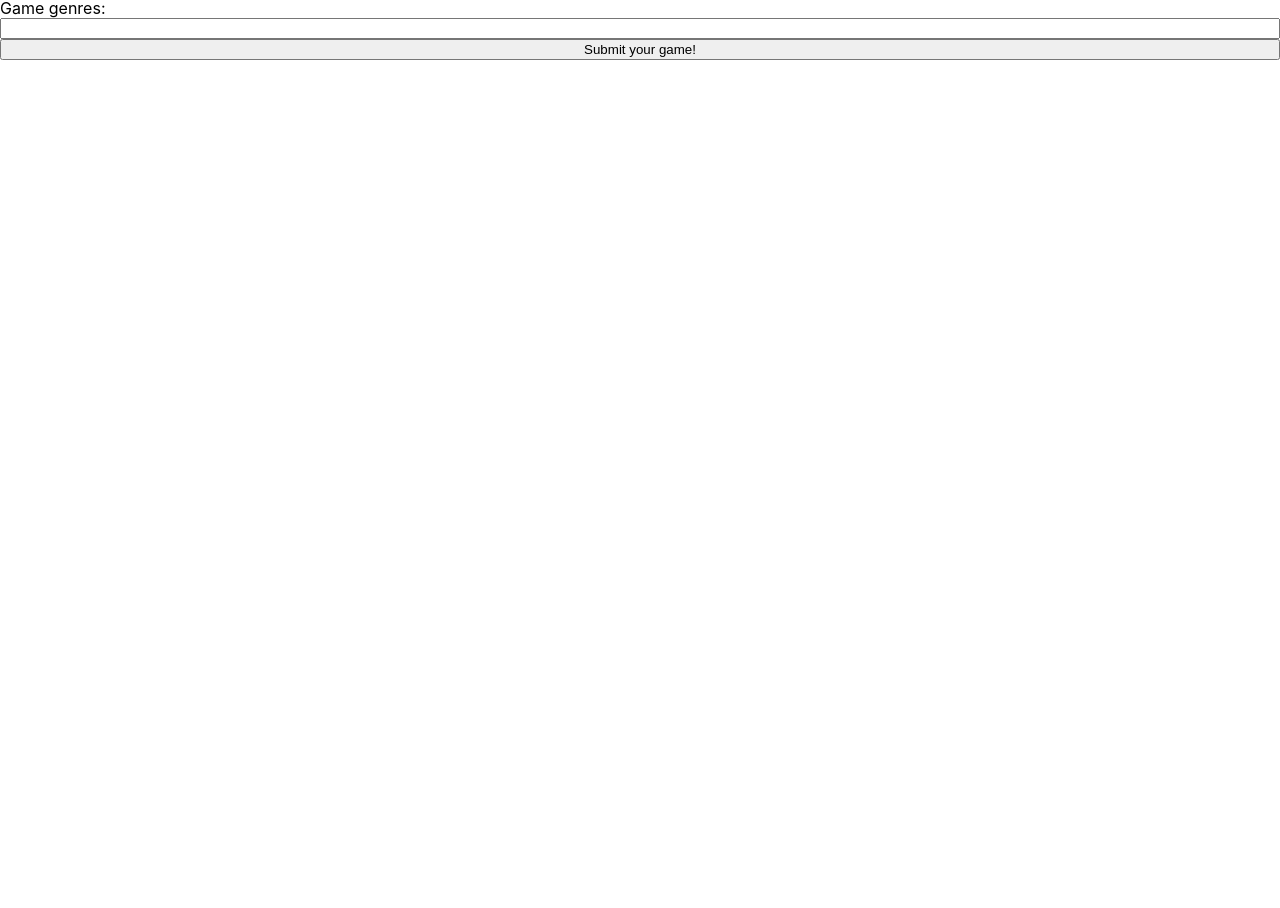
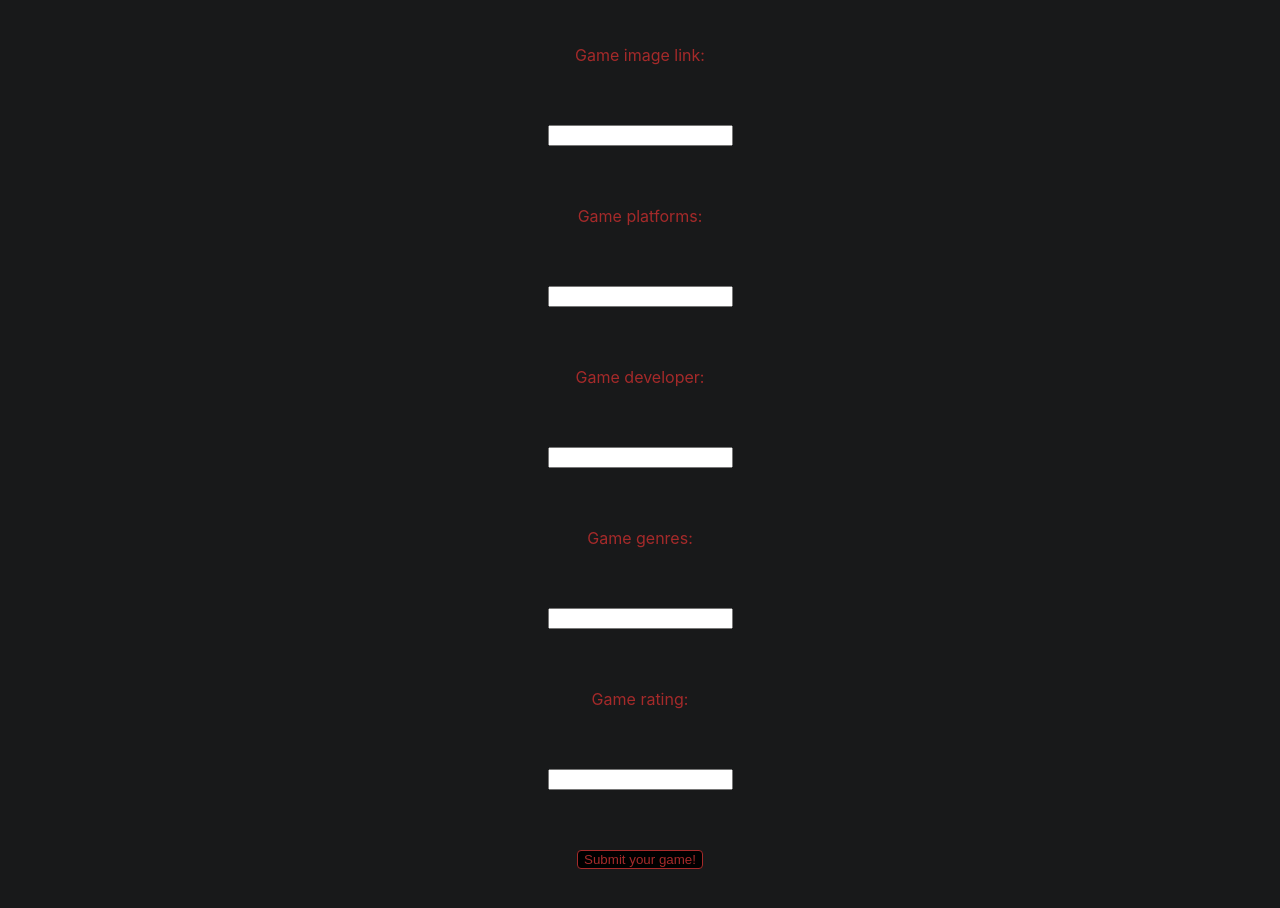
Before and after one commit to Nimeroo/Lets-Play, a React (Create React App) app in the folder client/: page /game-form in a window 1280 px wide. Shown: the part 166-1074 px from the top of the page. Before the commit the page ends 800 px from the top, so only its background shows below. Built offline with nearby package versions, Linux system fonts and the light colour scheme; no server answers.

Commit message:
Post Request Working and CSS added

```diff
--- a/client/src/App.css
+++ b/client/src/App.css
@@ -1,12 +1,123 @@
+html {
+  background-color: #18191a;
+  width: 100%;
+}
+
+body {
+  display: flex;
+  justify-items: center;
+  height: 100%;
+}
+
+#root {
+  display: flex;
+  justify-items: center;
+  width: 100%;
+  height: 100%;
+}
+
+.main {
+  display: flex;
+  align-items: center;
+  justify-items: center;
+  height: 100%;
+  width: 100%;
+}
+
+.game-list {
+  display: flex;
+  justify-content: right;
+  flex-direction: row;
+  flex-wrap: wrap;
+}
+
+.game-display-container {
+  margin: 30px;
+  display: flex;
+  background-color: black;
+  border: solid;
+  color: brown;
+  border-color: brown;
+  flex-direction: column;
+  align-items: center;
+  justify-content: center;
+  height: 300px;
+  width: 250px;
+  border-width: 1px;
+  border-radius: 4px;
+  box-shadow: 2px 2px brown;
+}
+
 .game-list-images {
-  height: 300px;
-  width: 300px;
+  height: 150px;
+  width: 150px;
+}
+
+.genre-list {
+  display: flex;
+  flex-direction: column;
+  justify-self: left;
+  width: 190px;
+  height: 100%;
+  background-color: black;
+}
+
+.genre-button {
+  color: brown;
+  background-color: black;
+  border: solid;
+  border-width: 1px;
+  border-radius: 4px;
+  border-color: brown;
+  margin: 55px;
+}
+
+#new-game-button {
+  color: brown;
+  background-color: black;
+  width: 100px;
+  height: 100px;
+  border: solid;
+  border-width: 1px;
+  border-radius: 4px;
+  border-color: brown;
+}
+
+#new-game-button-container {
+  display: flex;
+  align-items: center;
+  text-decoration: none;
+}
+
+.form-container {
+  display: flex;
+  align-items: center;
+  justify-items: center;
+  width: inherit;
+  height: inherit;
 }
 
 .form {
   display: flex;
-  align-content: center;
+  color: brown;
+  align-items: center;
+  justify-items: center;
   flex-direction: column;
-  align-content: space-around;
-  padding: auto;
+  align-items: center;
+  width: 100%;
+  height: 100%;
+  margin: 20px;
 }
+
+.form > * {
+  margin: 30px;
+}
+
+#game-submit-button {
+  color: brown;
+  background-color: black;
+  border: solid;
+  border-width: 1px;
+  border-radius: 4px;
+  border-color: brown;
+}
--- a/client/src/App.js
+++ b/client/src/App.js
@@ -24,7 +24,7 @@ function App() {
   console.log(gameList);
 
   return (
-    <div>
+    <div className="main">
       <Route path="/game-form">
         <Form />
       </Route>
--- a/client/src/Components/Form.jsx
+++ b/client/src/Components/Form.jsx
@@ -5,9 +5,10 @@ import { Link } from "react-router-dom";
 function Form() {
   const [gameName, setGameName] = useState("");
   const [gameImage, setGameImage] = useState("");
-  const [gamePlatforms, setGamePlatforms] = useState([]);
+  const [gamePlatforms, setGamePlatforms] = useState("");
   const [gameDevelop, setGameDevelop] = useState("");
-  const [gameGenres, setGameGenres] = useState([]);
+  const [gameGenres, setGameGenres] = useState("");
+  const [gameRating, setGameRating] = useState("");
 
   const handleSubmit = async (e) => {
     e.preventDefault();
@@ -18,17 +19,22 @@ function Form() {
       platforms: gamePlatforms,
       developer: gameDevelop,
       genres: gameGenres,
+      rating: gameRating,
     };
 
     await axios.post(
-      "https://api.airtable.com/v0/appWBDWQi6vOuApxc/Table%201?api_key=" +
-        process.env.REACT_APP_AIRTABLE_API_KEY,
-      newGame
+      "https://api.airtable.com/v0/appWBDWQi6vOuApxc/Table%201",
+      { fields: newGame },
+      {
+        headers: {
+          Authorization: `Bearer ${process.env.REACT_APP_AIRTABLE_API_KEY}`,
+        },
+      }
     );
   };
 
   return (
-    <div>
+    <div className="form-container">
       <form className="form" onSubmit={handleSubmit}>
         <label htmlFor="game-name">Game Name:</label>
         <input
@@ -70,8 +76,17 @@ function Form() {
           value={gameGenres}
           onChange={(e) => setGameGenres(e.target.value)}
         />
-
-        <button type="submit">Submit your game!</button>
+        <label htmlFor="game-rating">Game rating:</label>
+        <input
+          type="text"
+          name="gameGenres"
+          id="game-rating"
+          value={gameRating}
+          onChange={(e) => setGameRating(e.target.value)}
+        />
+        <button id="game-submit-button" type="submit">
+          Submit your game!
+        </button>
       </form>
     </div>
   );
--- a/client/src/Components/GamesHome.jsx
+++ b/client/src/Components/GamesHome.jsx
@@ -3,17 +3,17 @@ import { Link } from "react-router-dom";
 function GamesHome(props) {
   const gameSection = props.games.map((game) => {
     return (
-      <div>
+      <div className="game-display-container">
         <h3>{game.fields.name}</h3>
         <img className="game-list-images" src={game.fields.images}></img>
       </div>
     );
   });
   return (
-    <div>
+    <div className="game-list">
       {gameSection}
-      <Link to="/game-form">
-        <button>Add New Game</button>
+      <Link id="new-game-button-container" to="/game-form">
+        <button id="new-game-button">+</button>
       </Link>
     </div>
   );
--- a/client/src/Components/Genres.jsx
+++ b/client/src/Components/Genres.jsx
@@ -15,22 +15,65 @@ function Genres(props) {
   };
 
   return (
-    <div>
-      <button onClick={() => compareCatagories("Adventure")}>Adventure</button>
-      <button onClick={() => compareCatagories("Action")}>Action</button>
-      <button onClick={() => compareCatagories("RPG")}>RPG</button>
-      <button onClick={() => compareCatagories("FPS")}>FPS</button>
-      <button onClick={() => compareCatagories("TPS")}>TPS</button>
-      <button onClick={() => compareCatagories("Battle Royale")}>
+    <div className="genre-list">
+      <button
+        className="genre-button"
+        onClick={() => compareCatagories("Adventure")}
+      >
+        Adventure
+      </button>
+      <button
+        className="genre-button"
+        onClick={() => compareCatagories("Action")}
+      >
+        Action
+      </button>
+      <button className="genre-button" onClick={() => compareCatagories("RPG")}>
+        RPG
+      </button>
+      <button className="genre-button" onClick={() => compareCatagories("FPS")}>
+        FPS
+      </button>
+      <button className="genre-button" onClick={() => compareCatagories("FPS")}>
+        FPS
+      </button>
+      <button className="genre-button" onClick={() => compareCatagories("TPS")}>
+        TPS
+      </button>
+      <button
+        className="genre-button"
+        onClick={() => compareCatagories("Battle Royale")}
+      >
         Battle Royale
       </button>
-      <button onClick={() => compareCatagories("Simulation")}>
+      <button
+        className="genre-button"
+        onClick={() => compareCatagories("Simulation")}
+      >
         Simulation
       </button>
-      <button onClick={() => compareCatagories("Social")}>Social</button>
-      <button onClick={() => compareCatagories("Fighter")}>Fighter</button>
-      <button onClick={() => compareCatagories("Sandbox")}>Sandbox</button>
-      <button onClick={() => compareCatagories("Platform game")}>
+      <button
+        className="genre-button"
+        onClick={() => compareCatagories("Social")}
+      >
+        Social
+      </button>
+      <button
+        className="genre-button"
+        onClick={() => compareCatagories("Fighter")}
+      >
+        Fighter
+      </button>
+      <button
+        className="genre-button"
+        onClick={() => compareCatagories("Sandbox")}
+      >
+        Sandbox
+      </button>
+      <button
+        className="genre-button"
+        onClick={() => compareCatagories("Platform game")}
+      >
         Platformer
       </button>
     </div>
```
Also changed, not shown: client/src/Components/Details.jsx (added, +7 -0 lines).
